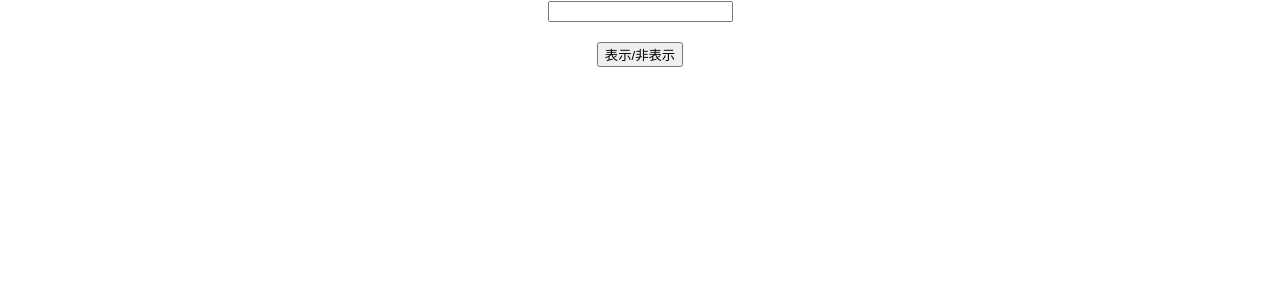
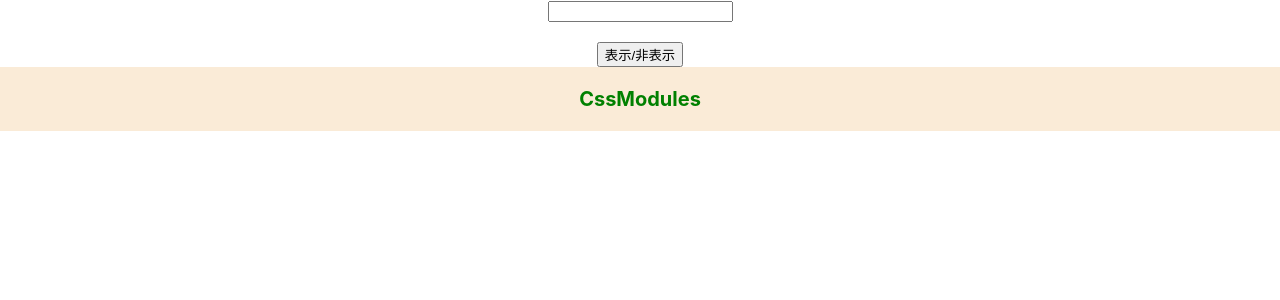
Before and after one commit to kingkazuma7/react-app-jakee, a React (Create React App) app: page / in a window 1280 px wide. Shown: the top 300 px of the page. Built offline with nearby package versions, Linux system fonts and the light colour scheme.

Commit message:
dart sass Css Modules

```diff
--- a/package.json
+++ b/package.json
@@ -34,5 +34,8 @@
       "last 1 firefox version",
       "last 1 safari version"
     ]
+  },
+  "devDependencies": {
+    "sass": "^1.64.2"
   }
 }
--- a/src/App.js
+++ b/src/App.js
@@ -1,6 +1,7 @@
 import { useCallback, useMemo, useState } from 'react';
 import './App.css' ;
 import { ChildArea } from './components/ChildArea';
+import { CssModules } from './components/CssModules';
 
 function App() {
   const [text, setText] = useState(); // テキストの入力check
@@ -31,6 +32,7 @@ function App() {
       <br /><br />
       <button onClick={onClickOpen}>表示/非表示</button>
       <ChildArea open={open} onClickClose={onClickClose} />
+      <CssModules />
     </div>
   );
 }
--- /dev/null
+++ b/src/components/CssModules.jsx
@@ -0,0 +1,10 @@
+import classes from "./CssModules.module.scss";
+
+export const CssModules = () => {
+  console.log(classes);
+  return (
+    <div className={classes.container}>
+      <p className={classes.title}>CssModules</p>
+    </div>
+  )
+}
--- /dev/null
+++ b/src/components/CssModules.module.scss
@@ -0,0 +1,11 @@
+.container {
+  display: grid;
+  grid-template-columns: 1fr;
+  place-content: center;
+  background-color: antiquewhite;
+}
+.title {
+  font-size: 20px;
+  font-weight: bold;
+  color: green;
+}
```
Also changed, not shown: 1 other file (tests, documents, lock files or other folders).
